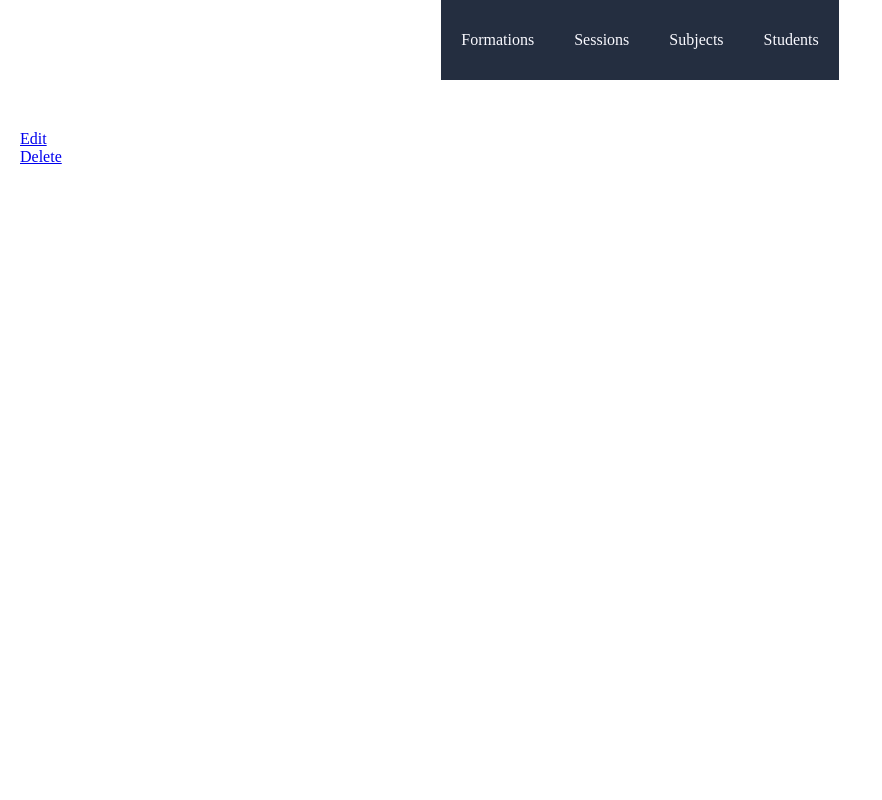
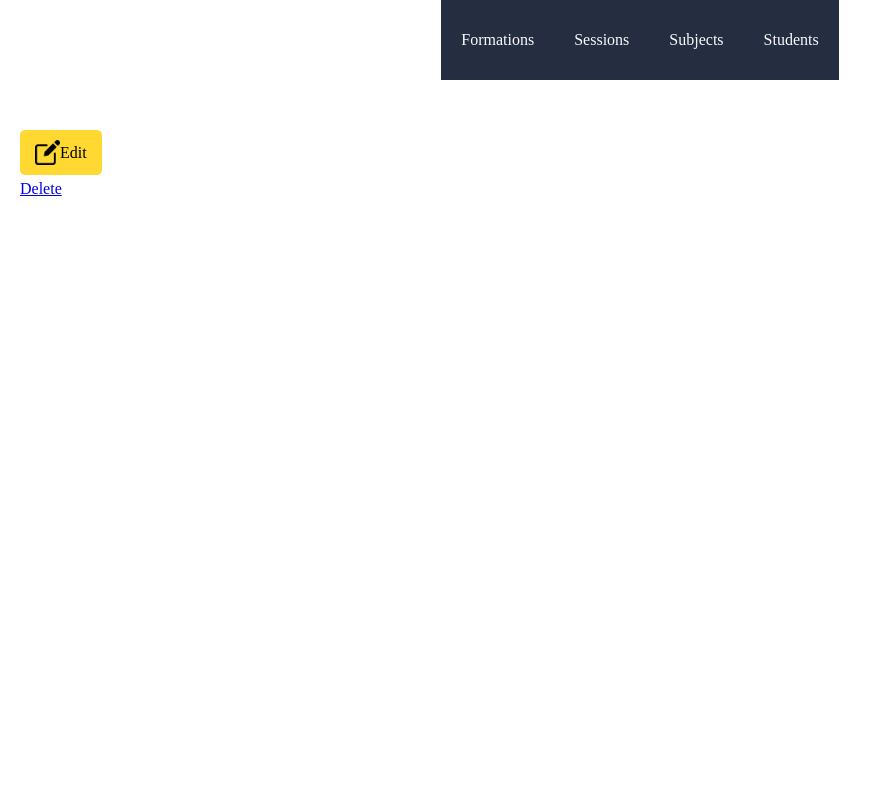
Before and after one commit to CN-Works/SchoolManager, a Symfony app: template templates/formation/show_formation.html.twig in a window 1280 px wide. Shown: the whole page, without its empty margins (0-882 px from the left). Run offline with Twig, Linux system fonts and the light colour scheme; the template is opened without the code that fills it, so the values that code supplies are empty; some libraries are stand-ins or nearby versions.

Commit message:
Style : Edit button

```diff
--- a/public/css/style.css
+++ b/public/css/style.css
@@ -15,6 +15,8 @@
     --blue-light : #3C4A5B;
     --blue-electric : #1E93FA;
     --blue-electric-hover : #1b85e1;
+    --yellow : #ffd931;
+    --yellow-hover : #eeca2b;
     --green : #398C4F;
     --green-light : #48CD68;
     --green-washed : #C1F2CC;
@@ -38,14 +40,16 @@
     color: white;
     text-decoration: none;
 
-    padding: 15px;
+    padding: 10px 15px;
     margin: 5px 0;
     width: fit-content;
-    border-radius: 3px;
+    border-radius: 5px;
 
     display: flex;
     justify-content: center;
     align-items: center;
+
+    transition: all, 0.5s;
 }
 
 .general-new-button:hover {
@@ -57,7 +61,33 @@
 }
 
 .general-edit-button {
+    background-color: var(--yellow);
+    color: black;
+    text-decoration: none;
 
+    padding: 10px 15px;
+    margin: 5px 0;
+    width: fit-content;
+    border-radius: 5px;
+
+    display: flex;
+    justify-content: center;
+    align-items: center;
+
+    overflow: hidden;
+    transition: all, 0.5s;
+}
+
+.general-edit-button:hover {
+    background-color: var(--yellow-hover);
+}
+
+.general-edit-button:visited {
+    color: black;
+}
+
+.general-edit-button-icon {
+    height: 25px;
 }
 
 .general-delete-button {
--- a/templates/formation/show_formation.html.twig
+++ b/templates/formation/show_formation.html.twig
@@ -10,6 +10,7 @@
     <p>{{ formation.description }}</p>
 
     <a class="general-edit-button" href="{{ path("edit_formation", {"id" : formation.id}) }}">
+        <img class="general-edit-button-icon" src="{{ asset("img/icon_edit.png") }}" alt="Edit icon">
         <p>Edit</p>
     </a>
 
--- a/templates/student/show_student.html.twig
+++ b/templates/student/show_student.html.twig
@@ -19,6 +19,7 @@
     </ul>
 
     <a class="general-edit-button" href="{{ path("edit_student", {"id" : student.id}) }}">
+        <img class="general-edit-button-icon" src="{{ asset("img/icon_edit.png") }}" alt="Edit icon">
         <p>Edit</p>
     </a>
 
--- a/templates/subject/category/show_category.html.twig
+++ b/templates/subject/category/show_category.html.twig
@@ -15,6 +15,7 @@
     {% endfor %}
 
     <a class="general-edit-button" href="{{ path("edit_subjectcategory", {"id" : category.id}) }}">
+        <img class="general-edit-button-icon" src="{{ asset("img/icon_edit.png") }}" alt="Edit icon">
         <p>Edit</p>
     </a>
 
--- a/templates/subject/show_subject.html.twig
+++ b/templates/subject/show_subject.html.twig
@@ -10,6 +10,7 @@
     <p>This subject in part of {{ subject.category.label }}'s category</p>
 
     <a class="general-edit-button" href="{{ path("edit_subject", {"id" : subject.id}) }}">
+        <img class="general-edit-button-icon" src="{{ asset("img/icon_edit.png") }}" alt="Edit icon">
         <p>Edit</p>
     </a>
 
```
Also changed, not shown: public/img/icon_edit.png (added).
